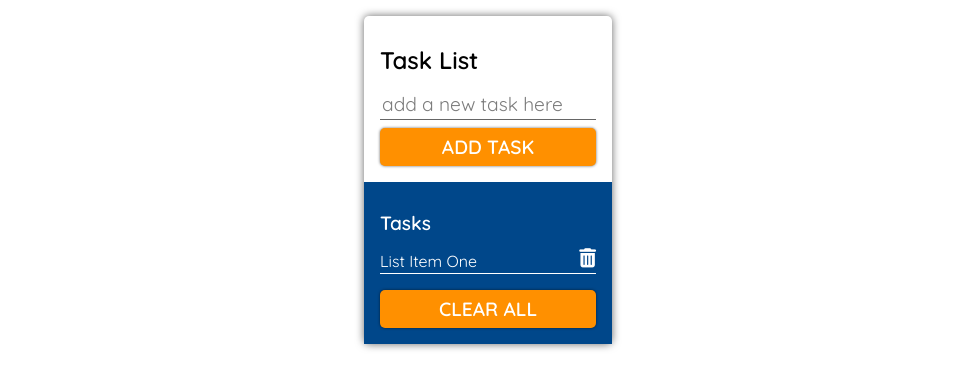
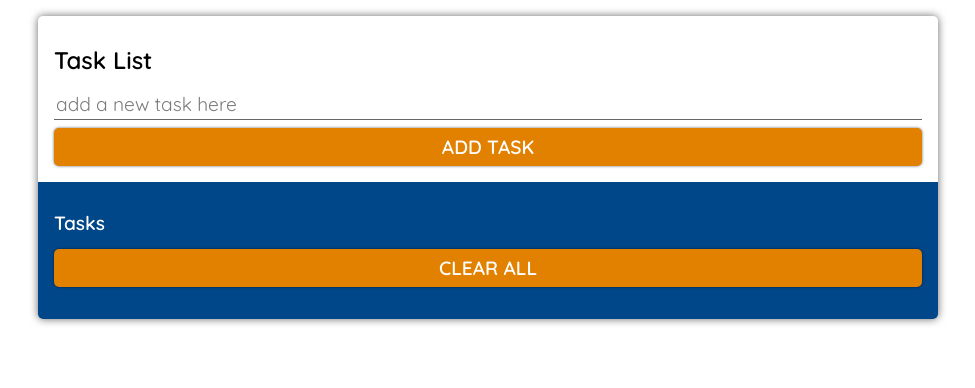
Before and after one commit to jseguraweb/task-list, a website: page index.html in a window 1280 px wide. Shown: the whole page, without its empty margins (152-1127 px from the left). Drawn offline with Linux system fonts and the light colour scheme.

Commit message:
improve style of the card

```diff
--- a/index.html
+++ b/index.html
@@ -27,11 +27,6 @@
         <section class="task-list wrapper">
             <h2>Tasks</h2>
             <ul id="list">
-                <li class="item">List Item One
-                    <a href="#" class="delete-item">
-                        <i class="fas fa-trash-alt"></i>
-                    </a>
-                </li>
             </ul>
             <input type="submit" value="CLEAR ALL" id="clear-button" class="button">
         </section>
--- a/scss/_base.scss
+++ b/scss/_base.scss
@@ -36,6 +36,7 @@ body {
 }
 
 #card {
+    width: 100%;
     max-width: $card-width;
     height: auto;
     border-radius: $main-radius;
@@ -48,9 +49,14 @@ body {
     justify-content: space-evenly;
 }
 
-.insert-task,
+.insert-task {
+    padding: 1rem;
+}
+
 .task-list {
-    padding: 1rem;
+    padding: 1rem 1rem 2rem;
+    border-bottom-left-radius: $main-radius;
+    border-bottom-right-radius: $main-radius;
 }
 
 .button {
--- a/scss/_component.scss
+++ b/scss/_component.scss
@@ -26,4 +26,5 @@
     font-size: $big;
     padding-bottom: 0.3rem;
     font-size: $big;
+    margin-left: 1rem;
 }
--- a/scss/_layout.scss
+++ b/scss/_layout.scss
@@ -21,8 +21,8 @@ $xl: 1.5rem;
 
 $blue: rgba(0, 71, 138);
 $white: #fff;
-$button: #ff9000;
-$button-hover: #ff9100d0;
+$button: #e28000;
+$button-hover: #e7962c;
 
 // layout
 
```
Also changed, not shown: style.css, 1 other file.
